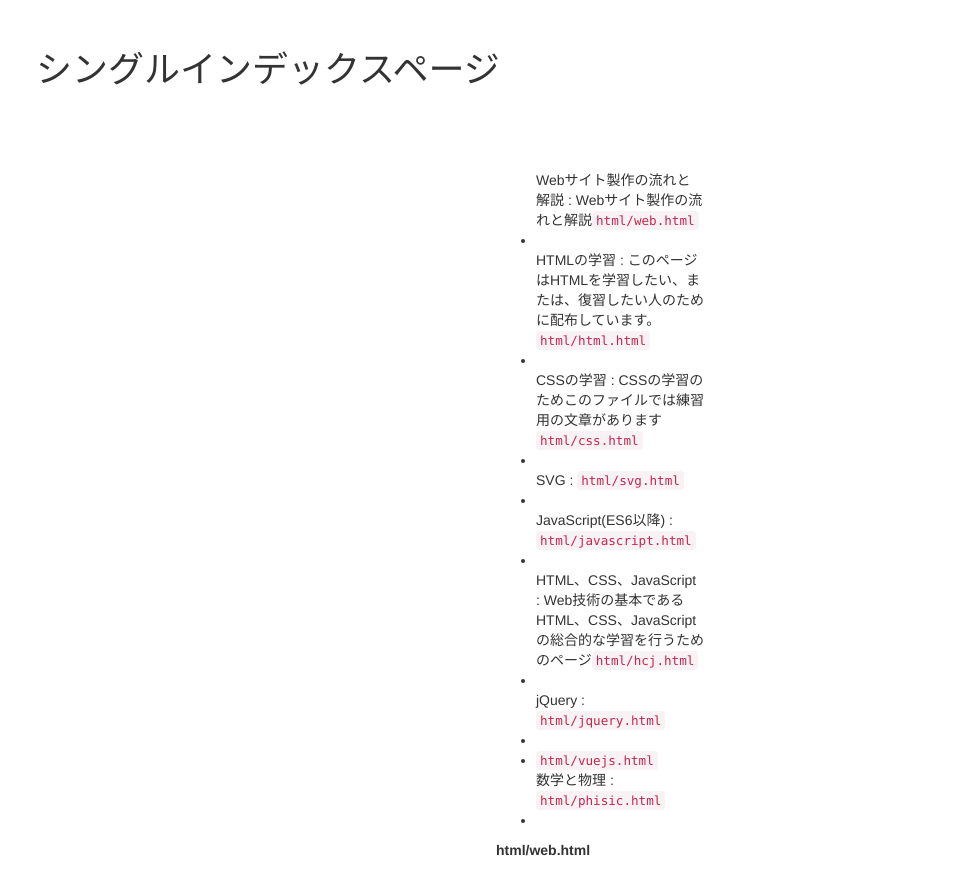
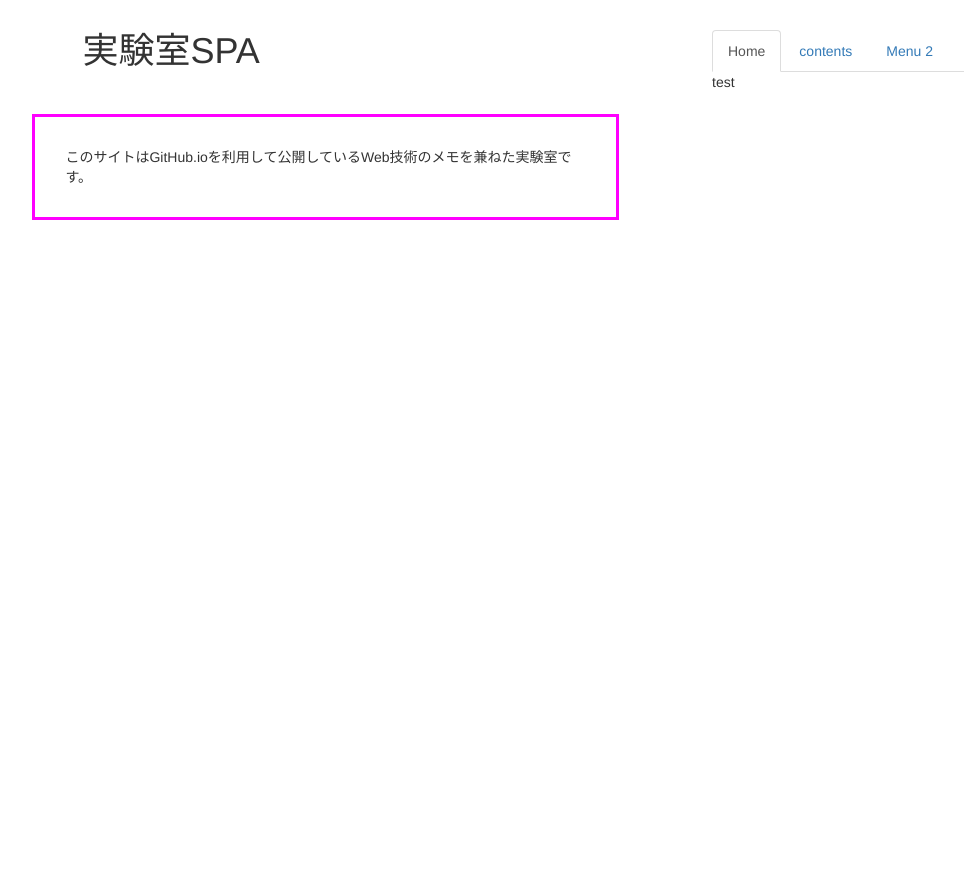
Before and after one commit to inomoto-hironobu/inomoto-hironobu.github.io, a PHP site: page / in a window 1280 px wide. Shown: the whole page, without its empty margins (204-1168 px from the left). After the commit the page ends 220 px from the top, so only its background shows below. Run offline with PHP 8.4, Linux system fonts and the light colour scheme; some libraries are stand-ins or nearby versions.

Commit message:
コードの整理と内容の書き足し

```diff
--- a/css/hcj.css
+++ b/css/hcj.css
@@ -10,7 +10,7 @@ body > * {
 }
 h1 {margin:5% 10%;}
 
-body > p {
+article > p {
 	padding: 30px;
 	border:solid 3px fuchsia;
 }
@@ -33,11 +33,25 @@ article {
 .owners {
 	box-shadow: 10px 10px 10px 10px rgba(0,0,0,0.4) inset;
 }
-main {
-	float:left;
-	width:50%;
+#contents > li {
+	list-style-type: none;
+	margin: 10px 3px;
+	border: outset 1px silver;
 }
-aside {
-	float:left;
+#mainpane {
+	position:relative;
+	top:0;
+	width:60%;
+	right:10%;
+	left:10%;
+	margin:0;
+}
+#sidepane {
+	position: fixed;
+	top:0;
+	left:70%;
+	right:0;
 	width:20%;
+	height:80%;
+	overflow-y: scroll;
 }
--- a/html/d3.html
+++ b/html/d3.html
@@ -5,7 +5,7 @@
 <title>D3.js</title>
 <meta property="og:title" content="D3.js"/>
 <meta property="og:type" content="article"/>
-<meta property="og:description" content=""/>
+<meta property="og:description" content="D3.js"/>
 </head>
 <body>
 <header><a href="../index.html">index</a></header>
--- a/html/html.html
+++ b/html/html.html
@@ -3,7 +3,6 @@
 <head>
 <meta charset="UTF-8"/>
 <title>HTMLの学習</title>
-<link rel="index" href="../index.html"/>
 <meta property="og:title" content="HTMLの学習"/>
 <meta property="og:type" content="article"/>
 <meta property="og:description" content="このページはHTMLを学習したい、または、復習したい人のために配布しています。"/>
--- a/html/jquery.html
+++ b/html/jquery.html
@@ -5,7 +5,7 @@
 <title>jQuery</title>
 <meta property="og:title" content="jQuery"/>
 <meta property="og:type" content="article"/>
-<meta property="og:description" content=""/>
+<meta property="og:description" content="jQuery"/>
 </head>
 <body>
 <header><a href="../index.html">index</a></header>
--- a/html/phisic.html
+++ b/html/phisic.html
@@ -5,7 +5,7 @@
 <title>数学と物理</title>
 <meta property="og:title" content="数学と物理"/>
 <meta property="og:type" content="article"/>
-<meta property="og:description" content=""/>
+<meta property="og:description" content="jQueryをライブラリとしてSVGの要素にアクセスし数学と物理の応用を行うJavaScriptを練習するためのファイルです。"/>
 </head>
 <body>
 <header><a href="../index.html">index</a></header>
--- a/html/svg.html
+++ b/html/svg.html
@@ -3,7 +3,6 @@
 <head>
 <meta charset="UTF-8"/>
 <title>SVG</title>
-<link rel="index" href="../index.html"/>
 <meta property="og:title" content="SVG"/>
 <meta property="og:type" content="article"/>
 <meta property="og:description" content=""/>
--- a/html/vuejs.html
+++ b/html/vuejs.html
@@ -3,7 +3,6 @@
 <head>
 <meta charset="UTF-8"/>
 <title>Vue.js</title>
-<link rel="index" href="../index.html"/>
 <meta property="og:title" content="Vue.js"/>
 <meta property="og:type" content="article"/>
 <meta property="og:description" content="Vue.jsについて"/>
--- a/html/web.html
+++ b/html/web.html
@@ -3,7 +3,6 @@
 <head>
 <meta charset="UTF-8"/>
 <title>Webサイト製作の流れと解説</title>
-<link rel="index" href="../index.html"/>
 <meta property="og:title" content="Webサイト製作の流れと解説"/>
 <meta property="og:type" content="article"/>
 <meta property="og:description" content="Webサイト製作の流れと解説"/>
@@ -22,6 +21,9 @@
 </ol>
 <h2>要件定義</h2>
 <p></p>
+<section>
+
+</section>
 </main>
 </body>
 </html>
--- a/index.html
+++ b/index.html
@@ -27,7 +27,7 @@
 </script>
 
 <style id="sample-css">
-p {
+pre {
 	padding: 30px;
 	border: solid 1px #492;
 	box-shadow: 3px 3px 5px #492;
@@ -57,14 +57,36 @@ abbr {
 <link rel="stylesheet" href="css/hcj.css"/>
 </head>
 <body>
-<header>
-<h1>シングルインデックスページ</h1>
+<div id="mainpane" class="container">
+<header id="logo" class="row">
+<h1>実験室SPA</h1>
 </header>
-<main>
-<div id="document"></div>
+<main class="row">
+  <div id="document"></div>
+<article>
+  <p>このサイトはGitHub.ioを利用して公開しているWeb技術のメモを兼ねた実験室です。</p>
+</article>
+
 </main>
-<aside>
-<div id="hcjapp">
+<footer id="info" class="row">
+
+</footer>
+</div>
+<aside id="sidepane">
+
+<ul class="nav nav-tabs">
+  <li class="active"><a data-toggle="tab" href="#sidehome">Home</a></li>
+  <li><a data-toggle="tab" href="#hcjapp">contents</a></li>
+  <li><a data-toggle="tab" href="#">Menu 2</a></li>
+</ul>
+
+<div class="tab-content">
+<div id="sidebox"></div>
+<div id="sidehome" class="tab-pane fade in active">
+  test
+</div>
+
+<div id="hcjapp" class="tab-pane fade">
 <ul id="contents">
   <li><code v-on:click="load">html/web.html</code></li>
   <li><code v-on:click="load">html/html.html</code></li>
@@ -81,7 +103,9 @@ abbr {
 <dd></dd>
 </dl>
 </div>
-<div id="sidebox"></div>
+
+</div>
+
 </aside>
 </body>
 </html>
--- a/js/main.js
+++ b/js/main.js
@@ -72,7 +72,7 @@ window.addEventListener("load", function () {
 			dataType: "xml",
 			url: code.textContent,
 			success: function (data) {
-				var meta = {
+				let meta = {
 					title: null,
 					description: null,
 				};
@@ -85,7 +85,7 @@ window.addEventListener("load", function () {
 							meta.description = d.getAttribute("content");
 					}
 				});
-				jQuery(code.parentNode).before('<span>' + meta.title + " : " + meta.description + '</span>', code);
+				jQuery(code).before('<div>' + meta.title + " </div><p> " + meta.description + '</p>', code);
 			}
 		});
 	});
@@ -128,6 +128,30 @@ function newApp() {
 function arg(arg) {
 	application.message = arg;
 }
+function testjson() {
+	var obj = {
+		enquete: {
+			question: "",
+			survey:{
+				q1: "",
+				q2: "",
+				q3: "",
+				q4: ""
+			},
+			answers: [
+				{
+					id: 0,
+					answer: 0
+				},
+				{
+					id: 1,
+					answer: 1
+				}
+			]
+		}
+	}
+	return null;
+}
 function ogp() {
 
 }
```
